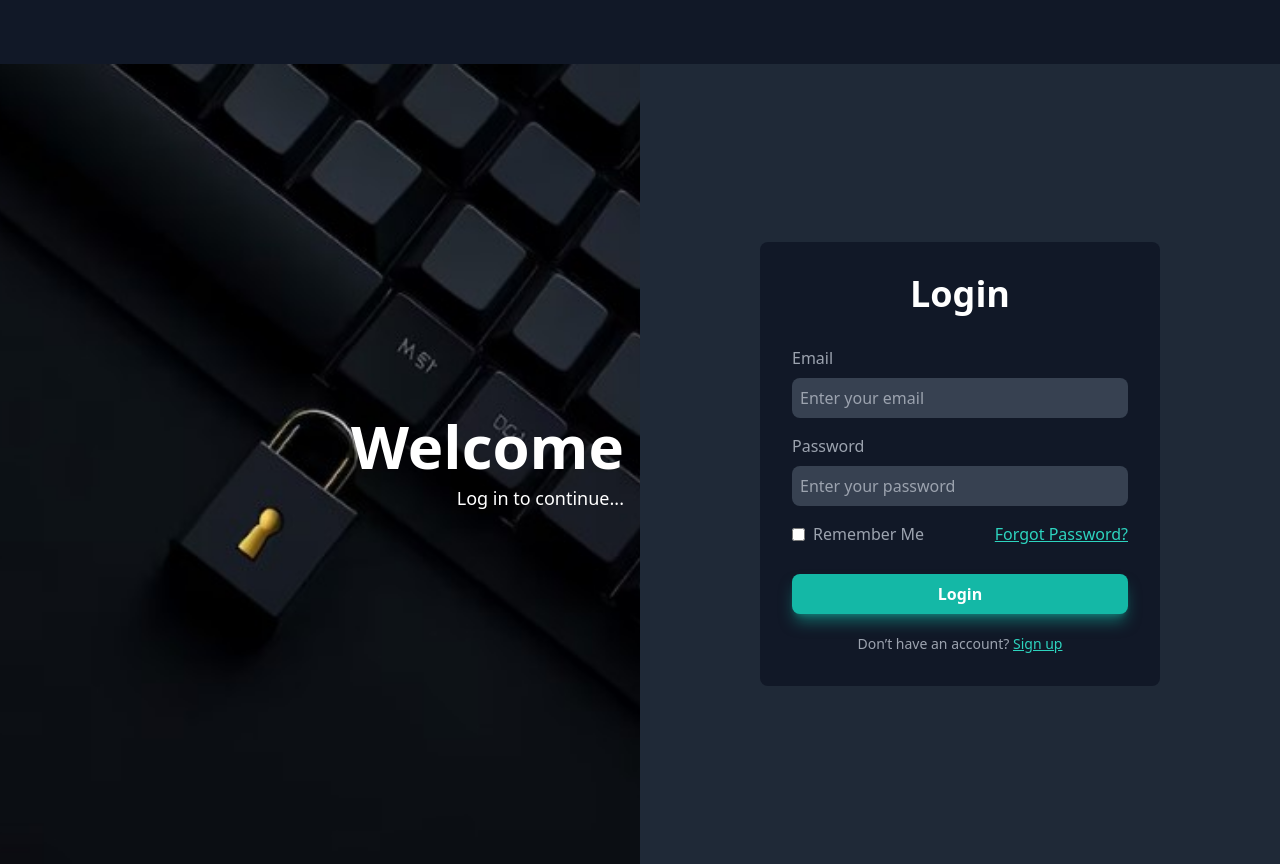
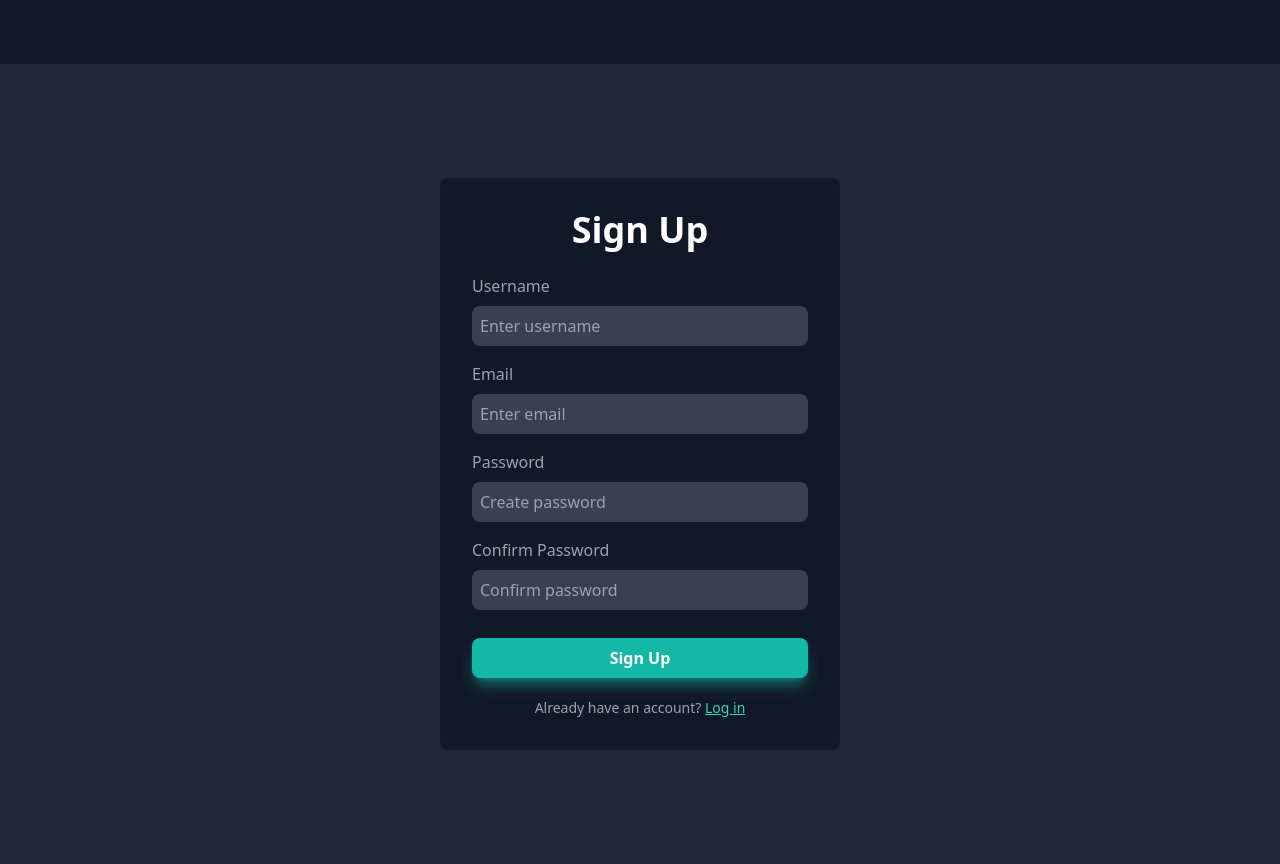
Before and after one commit to Anamika663/e-learn-frontend, a React (Vite) app: page /signup in a window 1280 px wide. Built offline with nearby package versions, Linux system fonts and the light colour scheme.

Commit message:
add Signup.jsx page in pages

```diff
--- a/src/components/Signup.jsx
+++ /dev/null
@@ -1,41 +0,0 @@
-import React from 'react';
-import { Link } from 'react-router-dom';
-
-export default function Signup() {
-  return (
-    <div className='flex justify-center items-center h-screen bg-gray-800'>
-      <form className='max-w-[400px] w-full mx-auto rounded-lg bg-gray-900 p-8 px-8'>
-        <h2 className='text-4xl text-white font-bold text-center mb-4'>Sign Up</h2>
-
-        <div className='flex flex-col text-gray-400 py-2'>
-          <label>Username</label>
-          <input className='rounded-lg bg-gray-700 mt-2 p-2 focus:border-blue-500 focus:bg-gray-800 focus:outline-none' type="text" placeholder="Enter username" />
-        </div>
-
-        <div className='flex flex-col text-gray-400 py-2'>
-          <label>Email</label>
-          <input className='rounded-lg bg-gray-700 mt-2 p-2 focus:border-blue-500 focus:bg-gray-800 focus:outline-none' type="email" placeholder="Enter email" />
-        </div>
-
-        <div className='flex flex-col text-gray-400 py-2'>
-          <label>Password</label>
-          <input className='rounded-lg bg-gray-700 mt-2 p-2 focus:border-blue-500 focus:bg-gray-800 focus:outline-none' type="password" placeholder="Create password" />
-        </div>
-
-        <div className='flex flex-col text-gray-400 py-2'>
-          <label>Confirm Password</label>
-          <input className='rounded-lg bg-gray-700 mt-2 p-2 focus:border-blue-500 focus:bg-gray-800 focus:outline-none' type="password" placeholder="Confirm password" />
-        </div>
-
-        <button className='w-full my-5 py-2 bg-teal-500 shadow-lg shadow-teal-500/50 hover:shadow-teal-500/40 text-white font-semibold rounded-lg'>Sign Up</button>
-
-        <p className="text-gray-400 text-sm text-center">
-          Already have an account?{" "}
-          <Link to="/login" className="text-teal-400 hover:text-teal-300 underline font-medium">
-            Log in
-          </Link>
-        </p>
-      </form>
-    </div>
-  );
-}
--- a/src/pages/Signup.jsx
+++ b/src/pages/Signup.jsx
@@ -1,65 +1,41 @@
 import React from 'react';
 import { Link } from 'react-router-dom';
-import loginImg from '../assets/Login.jpg';
 
-export default function Login() {
+export default function Signup() {
   return (
-    <div className="grid h-screen w-full grid-cols-1 sm:grid-cols-2">
-      <div className="relative hidden h-full sm:block">
-        <img src={loginImg} alt="Login" className="h-full w-full object-cover" />
+    <div className='flex justify-center items-center h-screen bg-gray-800'>
+      <form className='max-w-[400px] w-full mx-auto rounded-lg bg-gray-900 p-8 px-8'>
+        <h2 className='text-4xl text-white font-bold text-center mb-4'>Sign Up</h2>
 
-        <div className="absolute top-1/2 right-4 -translate-y-1/2 text-right text-white">
-          <h2 className="text-6xl font-bold">Welcome</h2>
-          <p className="mt-2 text-lg">Log in to continue...</p>
-        </div>
+        <div className='flex flex-col text-gray-400 py-2'>
+          <label>Username</label>
+          <input className='rounded-lg bg-gray-700 mt-2 p-2 focus:border-blue-500 focus:bg-gray-800 focus:outline-none' type="text" placeholder="Enter username" />
         </div>
 
-      <div className="flex flex-col justify-center bg-gray-800">
-        <form className="mx-auto w-full max-w-[400px] rounded-lg bg-gray-900 p-8">
-          <h2 className="mb-6 text-center text-4xl font-bold text-white">Login</h2>
-
-          <div className="flex flex-col py-2 text-gray-400">
+        <div className='flex flex-col text-gray-400 py-2'>
           <label>Email</label>
-            <input
-              type="email"
-              placeholder="Enter your email"
-              className="mt-2 rounded-lg bg-gray-700 p-2 focus:border-blue-500 focus:bg-gray-800 focus:outline-none"
-            />
+          <input className='rounded-lg bg-gray-700 mt-2 p-2 focus:border-blue-500 focus:bg-gray-800 focus:outline-none' type="email" placeholder="Enter email" />
         </div>
 
-          <div className="flex flex-col py-2 text-gray-400">
+        <div className='flex flex-col text-gray-400 py-2'>
           <label>Password</label>
-            <input
-              type="password"
-              placeholder="Enter your password"
-              className="mt-2 rounded-lg bg-gray-700 p-2 focus:border-blue-500 focus:bg-gray-800 focus:outline-none"
-            />
+          <input className='rounded-lg bg-gray-700 mt-2 p-2 focus:border-blue-500 focus:bg-gray-800 focus:outline-none' type="password" placeholder="Create password" />
         </div>
 
-          <div className="flex justify-between py-2 text-gray-400">
-            <label className="flex items-center">
-              <input type="checkbox" className="mr-2" /> Remember Me
-            </label>
-            <button type="button" className="font-medium text-teal-400 underline hover:text-teal-300">
-              Forgot Password?
-            </button>
+        <div className='flex flex-col text-gray-400 py-2'>
+          <label>Confirm Password</label>
+          <input className='rounded-lg bg-gray-700 mt-2 p-2 focus:border-blue-500 focus:bg-gray-800 focus:outline-none' type="password" placeholder="Confirm password" />
         </div>
 
-          <button
-            type="submit"
-            className="my-5 w-full rounded-lg bg-teal-500 py-2 font-semibold text-white shadow-lg shadow-teal-500/50 hover:shadow-teal-500/40"
-          >
-            Login
-          </button>
+        <button className='w-full my-5 py-2 bg-teal-500 shadow-lg shadow-teal-500/50 hover:shadow-teal-500/40 text-white font-semibold rounded-lg'>Sign Up</button>
 
-          <p className="text-center text-sm text-gray-400">
-            Don’t have an account?{' '}
-            <Link to="/signup" className="font-medium text-teal-400 underline hover:text-teal-300">
-              Sign up
+        <p className="text-gray-400 text-sm text-center">
+          Already have an account?{" "}
+          <Link to="/" className="text-teal-400 hover:text-teal-300 underline font-medium">
+            Log in
           </Link>
         </p>
       </form>
     </div>
-    </div>
   );
 }
```
Lines whose indentation alone changed are shown as unchanged.
